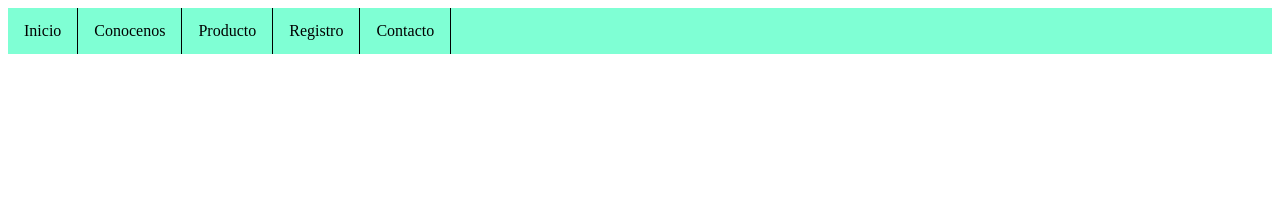
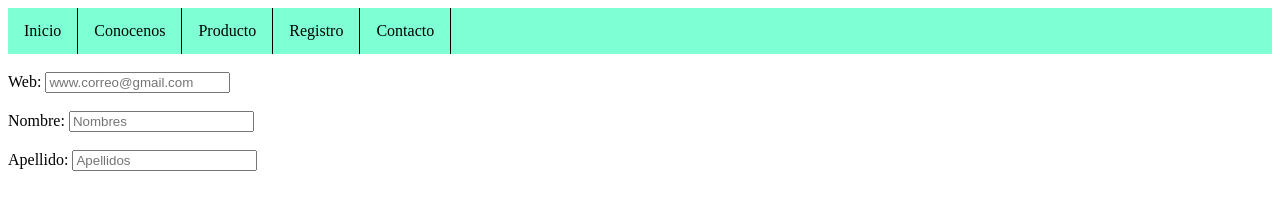
Before and after one commit to ElsucioDan31416/brunogit, a plain HTML site: page index.html in a window 1280 px wide. Drawn offline with Linux system fonts and the light colour scheme.

Commit message:
Mi segundo commit

```diff
--- a/index.html
+++ b/index.html
@@ -14,6 +14,12 @@
             <a href="#">Contacto</a>
         </nav>
 
+    <br><label for="web">Web: </label>
+    <input type="text" placeholder="www.correo@gmail.com"><br>
+    <br><label for="nombre">Nombre: </label>
+    <input type="text" placeholder="Nombres"><br>
+    <br><label for="apellido">Apellido: </label>
+    <input type="text" placeholder="Apellidos">
 </body>
 </html>
 
```
